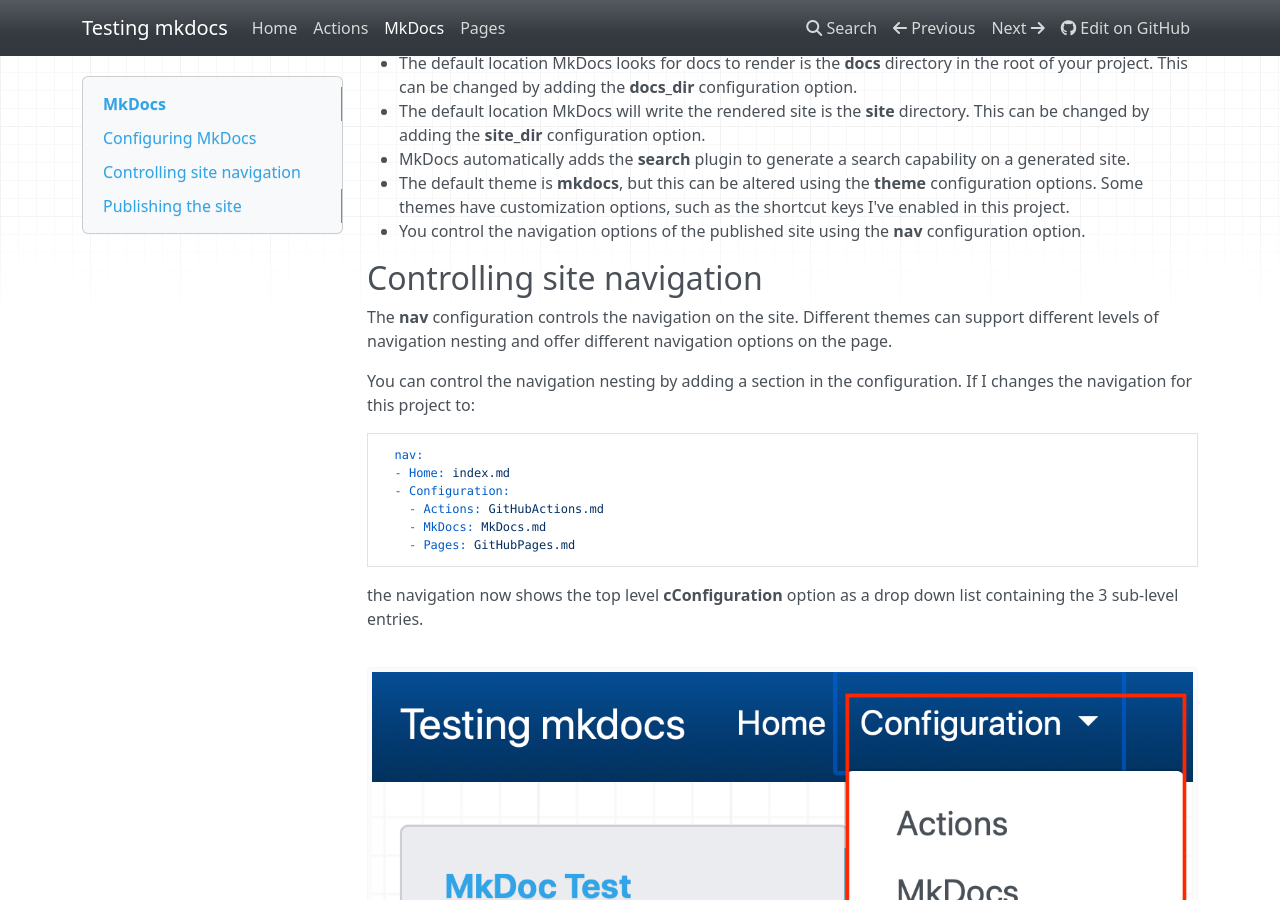
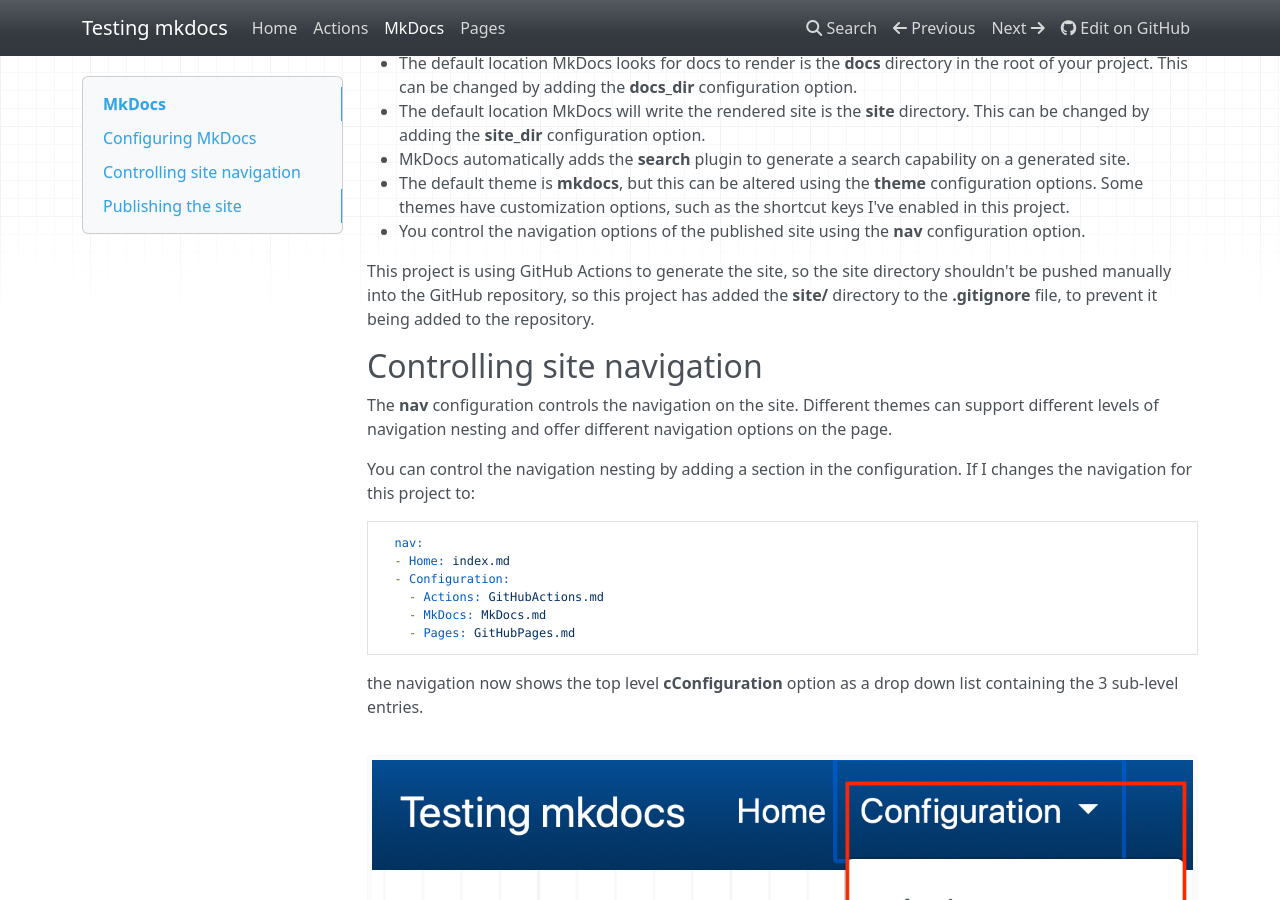
Before and after one commit to binnes/mkdocTest, an MkDocs documentation site: the page built from docs/MkDocs.md, in a window 1280 px wide and 900 px high, scrolled down 1010 px. Built offline with MkDocs 1.6.1, drawn with Linux system fonts in a browser that asks for light colours; nearby versions of some CDN libraries.

Commit message:
ignore site directory

```diff
--- a/docs/MkDocs.md
+++ b/docs/MkDocs.md
@@ -46,6 +46,8 @@ You can see all the configuration options in the [MkDocs User Guide](https://www
 - The default theme is **mkdocs**, but this can be altered using the **theme** configuration options.  Some themes have customization options, such as the shortcut keys I've enabled in this project.
 - You control the navigation options of the published site using the **nav** configuration option.
 
+This project is using GitHub Actions to generate the site, so the site directory shouldn't be pushed manually into the GitHub repository, so this project has added the **site/** directory to the **.gitignore** file, to prevent it being added to the repository.
+
 ## Controlling site navigation
 
 The **nav** configuration controls the navigation on the site.  Different themes can support different levels of navigation nesting and offer different navigation options on the page.
```
